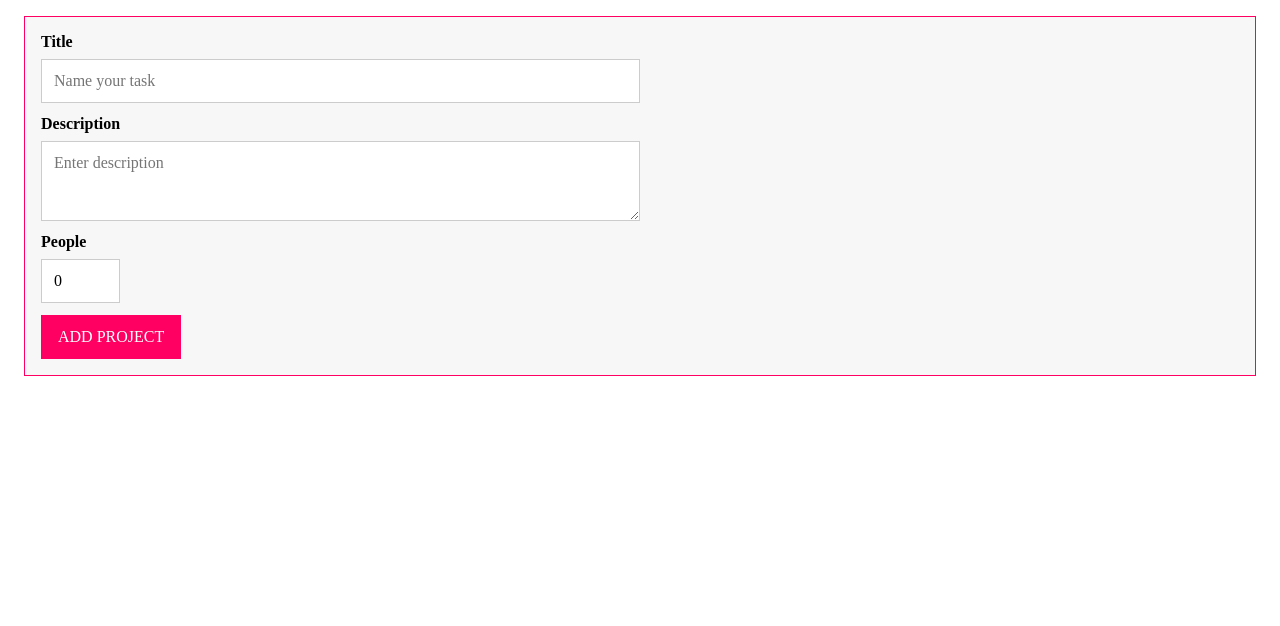
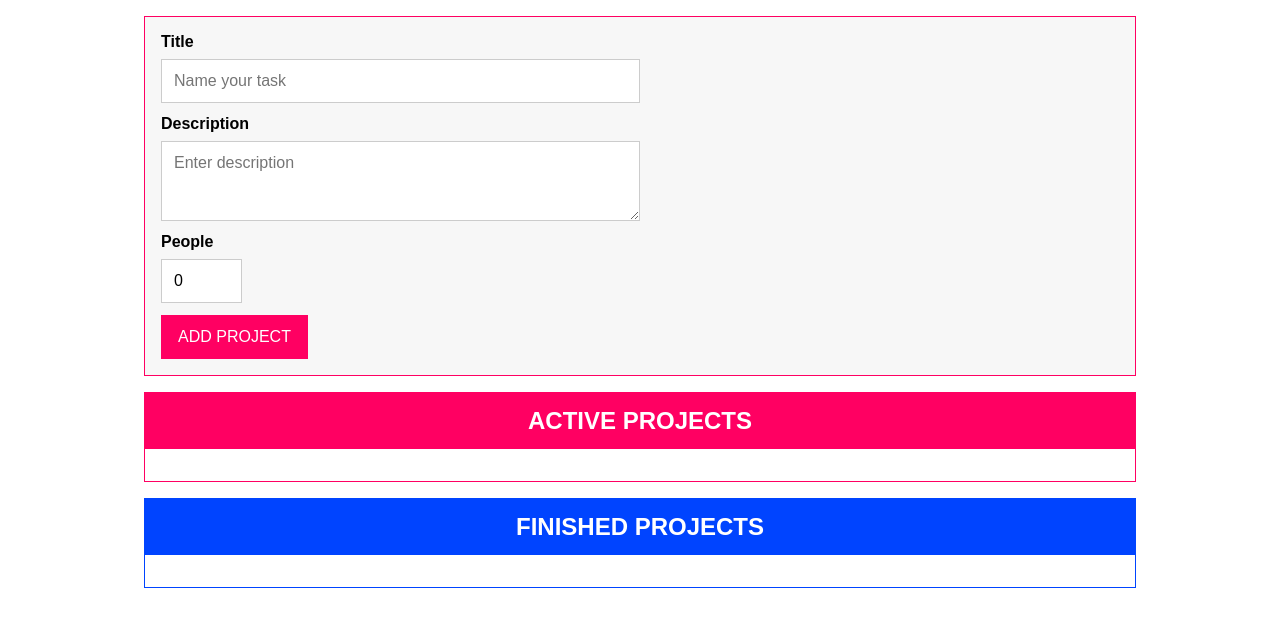
Before and after one commit to kraviecdev/dragdrop, a React (Vite) app: page / in a window 1280 px wide. Shown: the top 626 px of the page. Built offline with nearby package versions, Linux system fonts and the light colour scheme.

Commit message:
implement React state, sections handle form cb, and handle drop function to setting projects finished or not

```diff
--- a/src/App.tsx
+++ b/src/App.tsx
@@ -1,11 +1,55 @@
+import React from "react";
+import { ProjectInput } from "./_utils/interfaces.ts";
 import Form from "./_components/Form";
+import Section from "./_components/Section";
+import List from "./_components/List";
+import "./App.css";
 
-function App() {
+const App: React.FC = () => {
+  const [projects, setProjects] = React.useState<ProjectInput[]>([]);
+
+  const handleFormData = (data: ProjectInput) => {
+    setProjects((prev) => [...prev, data]);
+  };
+
+  const handleItemDrop = (item: ProjectInput) => {
+    //Find project index
+    const projectIndex = projects.findIndex(
+      (project) => project.id === item.id,
+    );
+
+    if (projectIndex !== -1) {
+      //copy projects
+      const updatedProjects = [...projects];
+
+      //select project with found index, copy it and change isActive
+      updatedProjects[projectIndex] = {
+        ...updatedProjects[projectIndex],
+        isActive: !updatedProjects[projectIndex].isActive,
+      };
+
+      //state update
+      setProjects(updatedProjects);
+    }
+  };
+
   return (
     <main>
-      <Form />
+      <Form onFormSubmit={handleFormData} />
+      <Section modifier="active">
+        <List
+          onItemDrop={handleItemDrop}
+          items={projects.filter((project: ProjectInput) => project.isActive)}
+        />
+      </Section>
+      <Section modifier="finished">
+        <List
+          onItemDrop={handleItemDrop}
+          items={projects.filter((project: ProjectInput) => !project.isActive)}
+        />
+      </Section>
     </main>
   );
-}
+};
 
 export default App;
```
